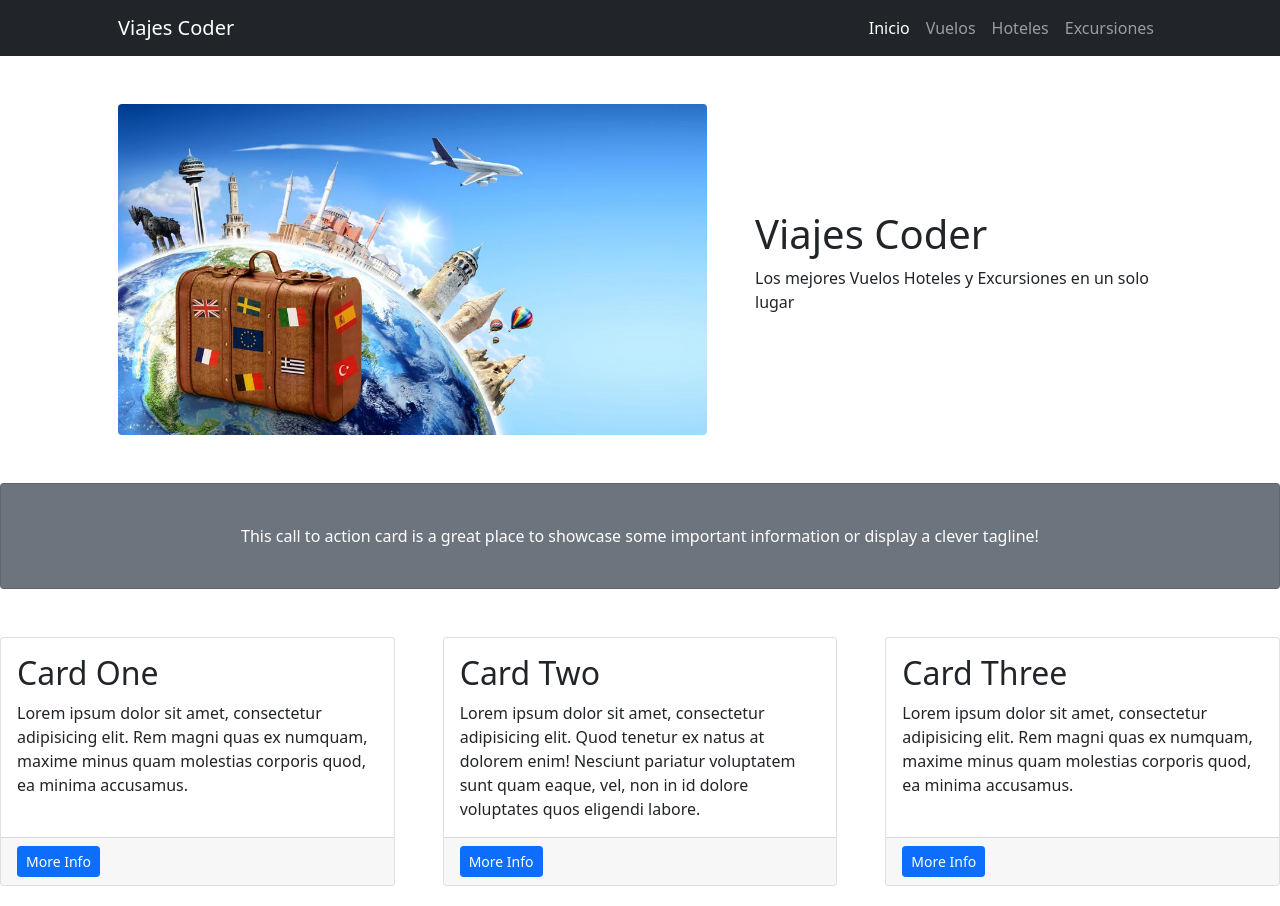
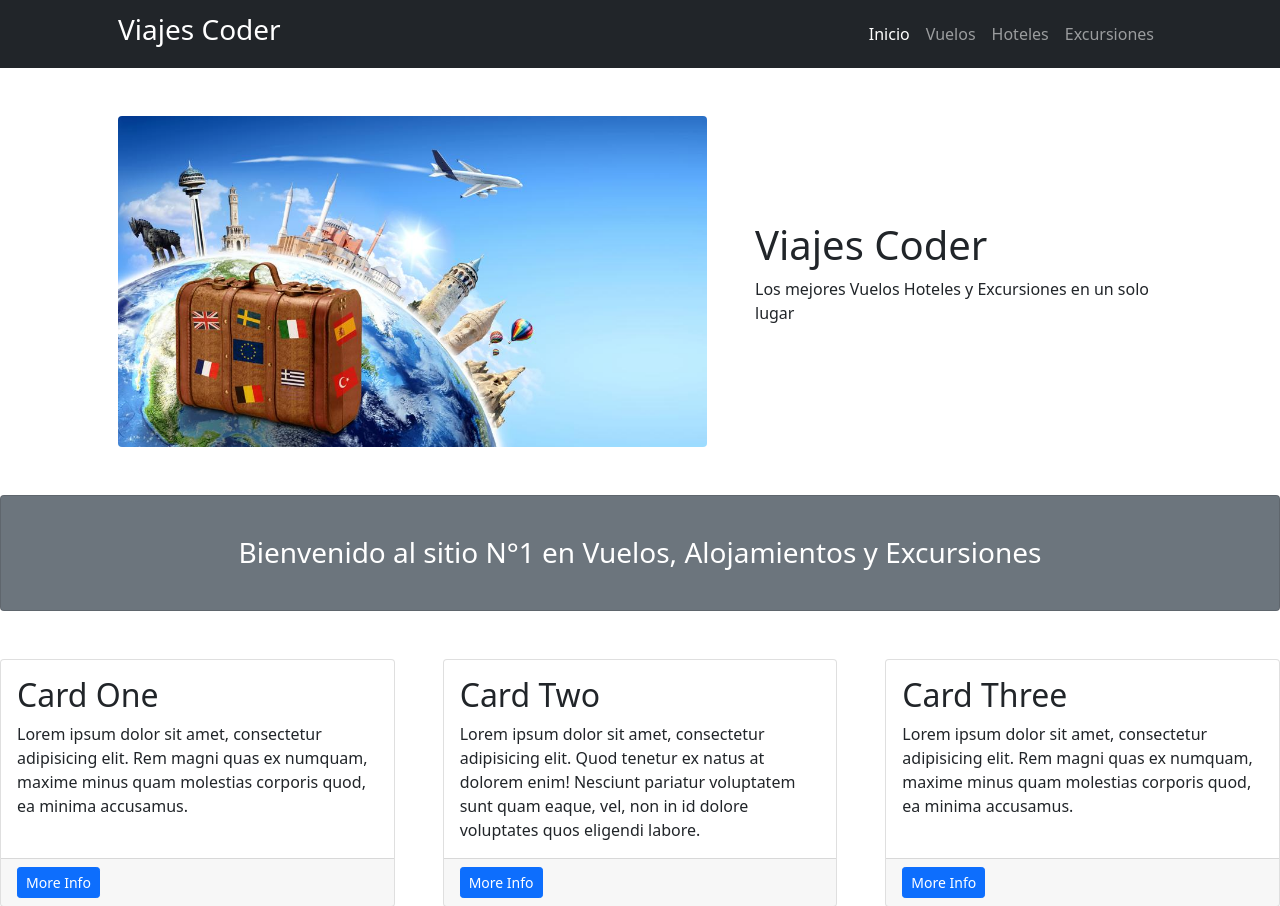
Before and after one commit to MartinCapocasale/ProyectoViajes, a Django app: page / in a window 1280 px wide. Shown: the top 906 px of the page. Run offline with Django 4.2, Linux system fonts and the light colour scheme; some libraries are stand-ins or nearby versions.

Commit message:
se agrega separador de pagina  a todos los html

```diff
--- a/ProyectoViajes/ProyectoViajesApp/templates/ProyectoViajesApp/base.html
+++ b/ProyectoViajes/ProyectoViajesApp/templates/ProyectoViajesApp/base.html
@@ -16,7 +16,7 @@
         <!-- Responsive navbar-->
         <nav class="navbar navbar-expand-lg navbar-dark bg-dark">
             <div class="container px-5">
-                <a class="navbar-brand" href="{% url 'inicio'%}">Viajes Coder</a>
+                <a class="navbar-brand" href="{% url 'inicio'%}"><h3>Viajes Coder</h3></a>
                 <button class="navbar-toggler" type="button" data-bs-toggle="collapse" data-bs-target="#navbarSupportedContent" aria-controls="navbarSupportedContent" aria-expanded="false" aria-label="Toggle navigation"><span class="navbar-toggler-icon"></span></button>
                 <div class="collapse navbar-collapse" id="navbarSupportedContent">
                     <ul class="navbar-nav ms-auto mb-2 mb-lg-0">
@@ -45,6 +45,12 @@
                 </div>
             </div>
         </div>
+
+        <!-- Call to Action-->
+        <div class="card text-white bg-secondary my-5 py-4 text-center">
+            <div class="card-body"><h3 class="text-white m-0">{%block SeparadorPagina %}{% endblock %}</h3></div>
+        </div>
+
         {%block ContenidoPagina %}
 
 
--- a/ProyectoViajes/ProyectoViajesApp/templates/ProyectoViajesApp/hoteles.html
+++ b/ProyectoViajes/ProyectoViajesApp/templates/ProyectoViajesApp/hoteles.html
@@ -15,12 +15,8 @@ Hoteles - Viajes Coder
 <a class="btn btn-primary" href="{%url 'crear_hotel'  %}">Crear Nuevo Hotel</a>
 
 {% endblock %}</a>
-
+{%block SeparadorPagina %}Los ultimos Hoteles agregados{% endblock %}
 {%block ContenidoPagina%}
-    <!-- Call to Action-->
-    <div class="card text-white bg-secondary my-5 py-4 text-center">
-        <div class="card-body"><p class="text-white m-0">Los ultimos Hoteles agregados</p></div>
-    </div>
     <!-- Content Row-->
     <div class="container">
         <div class="row">
--- a/ProyectoViajes/ProyectoViajesApp/templates/ProyectoViajesApp/index.html
+++ b/ProyectoViajes/ProyectoViajesApp/templates/ProyectoViajesApp/index.html
@@ -10,13 +10,9 @@ Inicio - Viajes Coder
 {% block TipoDePagina %}Viajes Coder{% endblock %}
 {% block SloganPagina %}Los mejores Vuelos Hoteles y Excursiones en un solo lugar{% endblock %}
 
-
+{%block SeparadorPagina %}Bienvenido al sitio N°1 en Vuelos, Alojamientos y Excursiones{% endblock %}
 
 {%block ContenidoPagina%}
-            <!-- Call to Action-->
-            <div class="card text-white bg-secondary my-5 py-4 text-center">
-                <div class="card-body"><p class="text-white m-0">This call to action card is a great place to showcase some important information or display a clever tagline!</p></div>
-            </div>
             <!-- Content Row-->
             <div class="row gx-4 gx-lg-5">
                 <div class="col-md-4 mb-5">
--- a/ProyectoViajes/ProyectoViajesApp/templates/ProyectoViajesApp/vuelos.html
+++ b/ProyectoViajes/ProyectoViajesApp/templates/ProyectoViajesApp/vuelos.html
@@ -16,12 +16,8 @@ Vuelos - Viajes Coder
 <a class="btn btn-primary" href="{%url 'crear_vuelo'  %}">Crear Nuevo Vuelo</a>
 
 {% endblock %}</a>
-
+{%block SeparadorPagina %}Los ultimos Vuelos agregados{% endblock %}
 {%block ContenidoPagina%}
-    <!-- Call to Action-->
-    <div class="card text-white bg-secondary my-5 py-4 text-center">
-        <div class="card-body"><p class="text-white m-0">Los ultimos Vuelos agregados</p></div>
-    </div>
     <!-- Content Row-->
     <div class="container">
         <div class="row">
```
Also changed, not shown: ProyectoViajes/ProyectoViajesApp/templates/ProyectoViajesApp/excursiones.html (+1 -6 lines).
